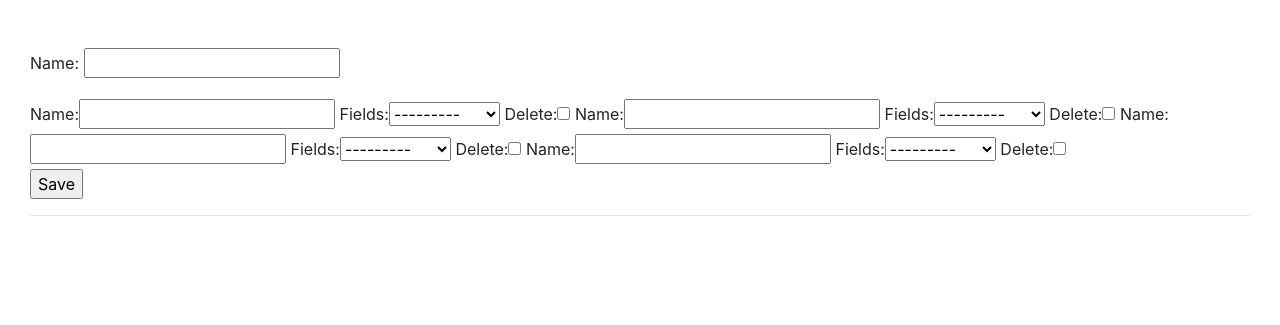
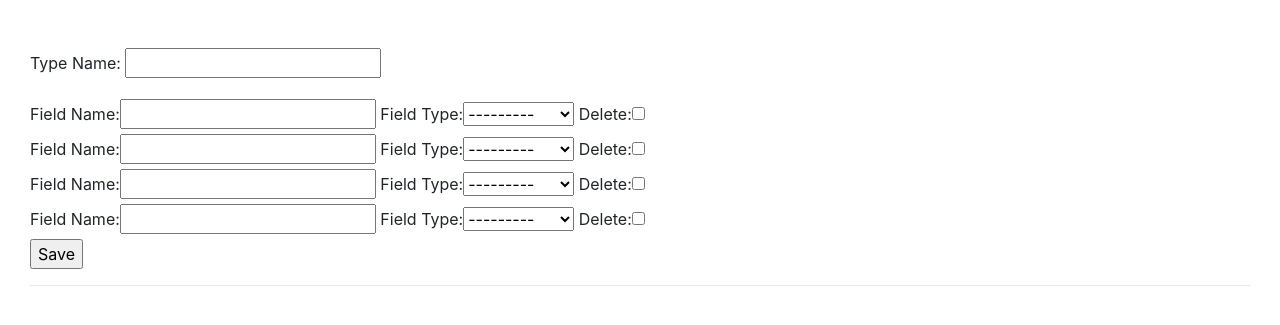
Before and after one commit to mgeorge8/mrp_test, a Django app: page /mrp/type/create/ in a window 1280 px wide. Shown: the part 56-381 px from the top of the page. Run offline with Django 3.2, Linux system fonts and the light colour scheme; parts of the project's set-up code (start-up, migrations or seed data) failed here and were passed over; some libraries are stand-ins or nearby versions.

Commit message:
changed type form

```diff
--- a/mrp_system/forms.py
+++ b/mrp_system/forms.py
@@ -56,13 +56,18 @@ class TypeForm(ModelForm):
     class Meta:
         model = Type
         exclude = ()
-
+        labels = {
+            "name": "Type Name"
+        }
 
 class FieldForm(ModelForm):
     class Meta:
         model = Field
         exclude = ()
-   #     fields = ('fields',)
+        labels = {
+            "name": "Field Name",
+            "fields": "Field Type"
+        }
 
 FieldFormSet = inlineformset_factory(Type, Field, form=FieldForm, extra=4)
 
--- a/mrp_system/templates/type_form.html
+++ b/mrp_system/templates/type_form.html
@@ -10,7 +10,10 @@
 {% csrf_token %}
 {{ form.as_p }}
 {% csrf_token %}
-{{ field_formset }}<br>
+{{ field_formset.management_form }}
+{% for form in field_formset %}
+{{ form }} <br>
+{% endfor %}
 <input type="submit" value="Save"/>
 </form>
 
```
